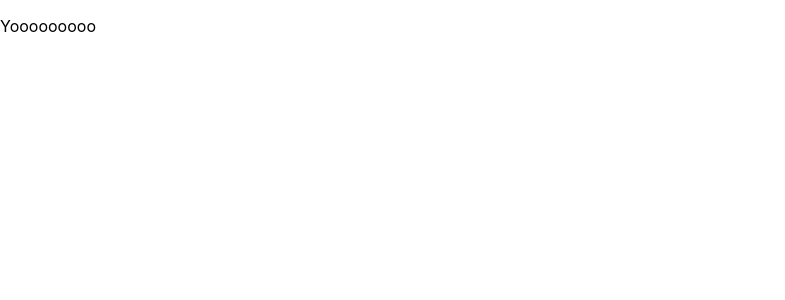
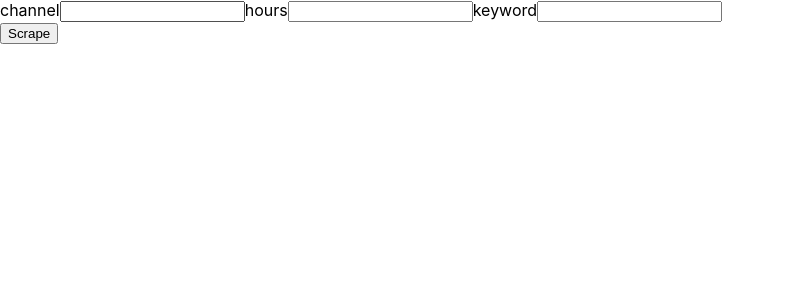
Before and after one commit to kalinchenko23/scraper_react, a React (Create React App) app: page / in a window 1280 px wide. Shown: the top 300 px of the page, without its empty margins (0-785 px from the left). Built offline with nearby package versions, Linux system fonts and the light colour scheme.

Commit message:
added API data rendering

```diff
--- a/src/components/form.jsx
+++ b/src/components/form.jsx
@@ -48,20 +48,19 @@ function Form() {
     </form>
     return(
         <div>
-        { responce_data.responce_data != '' ? <Paragraph/>: form}
+
+
+        {responce_data != '' ? <Paragraph responce_data = {responce_data}/>: form}
         </div>
     )
 
     }
 
+function Paragraph(props){
+    return(
 
-
-
-
-function Paragraph(){
-    return(
         <p>
-            Yooooooooo
+           {props.responce_data.data}
         </p>
     )
 
```
